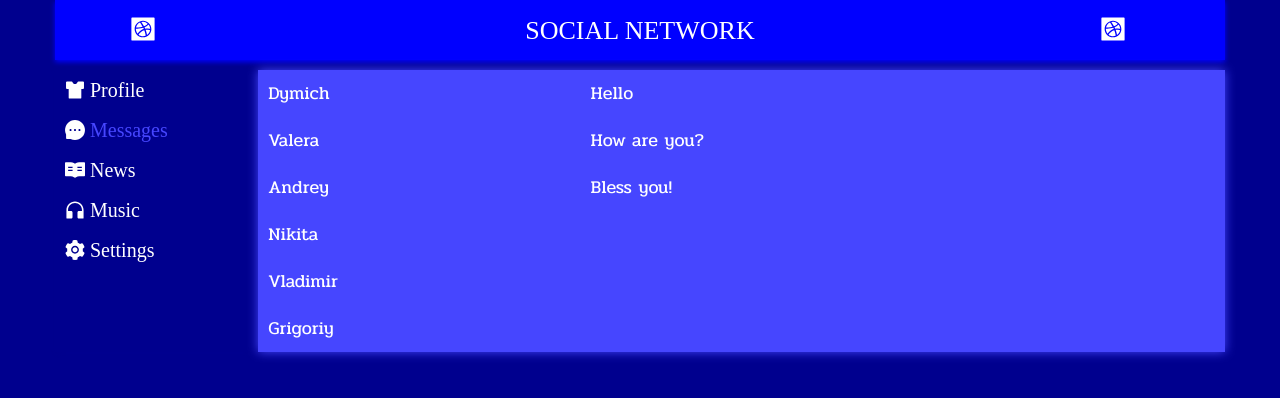
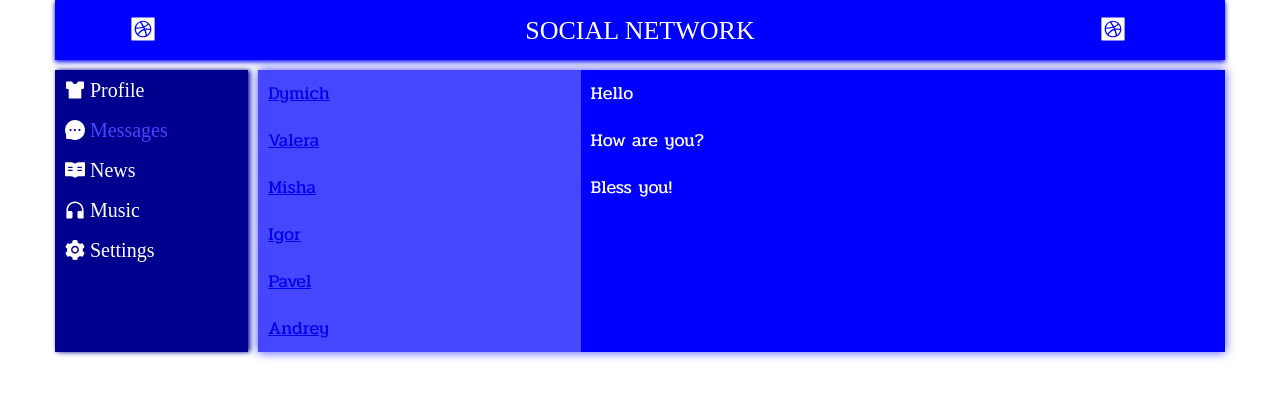
Before and after one commit to turutan1k/it-kamasutra, a React (Create React App) app in the folder my-app/: page /dialogs in a window 1280 px wide. Shown: the top 398 px of the page. Built offline with nearby package versions, Linux system fonts and the light colour scheme; a web font is replaced by a local one.

Commit message:
dialogs content, exact, /*

```diff
--- a/my-app/src/App.css
+++ b/my-app/src/App.css
@@ -31,7 +31,6 @@ body {
     scroll-behavior: smooth;
     text-rendering: optimizeSpeed;
     line-height: 1.5;
-    background-color: rgb(0, 0, 142);
 }
 
 ul[class],
--- a/my-app/src/components/Dialogs/Dialogs.jsx
+++ b/my-app/src/components/Dialogs/Dialogs.jsx
@@ -1,15 +1,29 @@
 import React from 'react';
 import classes from './Dialogs.module.css';
+import { NavLink } from 'react-router-dom';
+
 export const Dialogs = () => {
     return (
         <div className={classes.dialogs}>
             <div className={classes.dialogsItems}>
-                <div className={classes.dialog}>Dymich</div>
-                <div className={classes.dialog}>Valera</div>
-                <div className={classes.dialog}>Andrey</div>
-                <div className={classes.dialog}>Nikita</div>
-                <div className={classes.dialog}>Vladimir</div>
-                <div className={classes.dialog}>Grigoriy</div>
+                <div className={classes.dialog}>
+                    <NavLink to="/dialogs/1">Dymich</NavLink>
+                </div>
+                <div className={classes.dialog}>
+                    <NavLink to="/dialogs/2">Valera</NavLink>
+                </div>
+                <div className={classes.dialog}>
+                    <NavLink to="/dialogs/3">Misha</NavLink>
+                </div>
+                <div className={classes.dialog}>
+                    <NavLink to="/dialogs/4">Igor</NavLink>
+                </div>
+                <div className={classes.dialog}>
+                    <NavLink to="/dialogs/5">Pavel</NavLink>
+                </div>
+                <div className={classes.dialog}>
+                    <NavLink to="/dialogs/6">Andrey</NavLink>
+                </div>
             </div>
             <div className={classes.messages}>
                 <div className={classes.message}>Hello</div>
--- a/my-app/src/components/Dialogs/Dialogs.module.css
+++ b/my-app/src/components/Dialogs/Dialogs.module.css
@@ -11,11 +11,11 @@
     padding: 10px;
 }
 
-.dialogsItems .active{
-
+.dialogsItems .active {
 }
 
 .messages {
+    background-color: blue;
 }
 
 .messages .message {
@@ -23,7 +23,7 @@
 }
 
 .dialogsItems .dialog:hover {
-    cursor:pointer;
+    cursor: pointer;
     background-color: blue;
     transition: 0.2s linear;
 }
--- a/my-app/src/components/ProfileContent/MyPosts/MyPosts.jsx
+++ b/my-app/src/components/ProfileContent/MyPosts/MyPosts.jsx
@@ -2,18 +2,16 @@ import React from 'react';
 import classes from './MyPosts.module.css';
 import Post from './Post/Post';
 
-import { Button, Space } from 'antd';
+import { Button } from 'antd';
 
 export const MyPosts = () => {
     return (
         <>
             My posts
             <div>
-                <textarea></textarea>
-                <Space style={{ width: '100%' }}>
-                    <Button type="primary">Add post</Button>
-                </Space>
+                <textarea placeholder="Write a description below..."></textarea>
             </div>
+            <Button type="primary">Add post</Button>
             <div className={classes.posts}>
                 <Post message="HI, How are u?" likesCount="21" />
                 <Post message="It's my first post" likesCount="10130" />
--- a/my-app/src/components/ProfileContent/MyPosts/MyPosts.module.css
+++ b/my-app/src/components/ProfileContent/MyPosts/MyPosts.module.css
@@ -2,10 +2,15 @@ div textarea {
     width: 100%;
     resize: none;
     overflow: auto;
-    border-radius: 10px;
     outline: none;
     -moz-appearance: none;
-    border: 1px solid blue;
+    background-color: rgba(0, 0, 142);
+    color: #fff;
+    border: none;
+}
+
+textarea::placeholder {
+    color: rgba(255, 255, 255, 0.3);
 }
 div {
     font-family: 'Orelega One', cursive;
```
